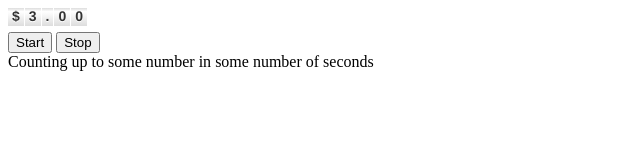
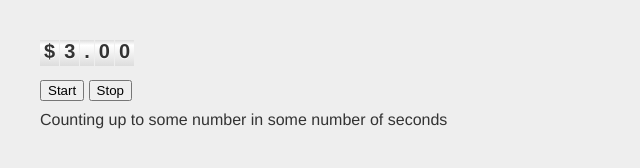
Before and after one commit to attaboy/attaboy.github.com, a plain HTML site: page wheeltimecounter/index.html in a window 1280 px wide. Shown: the whole page, without its empty margins (0-640 px from the left). Drawn offline with Linux system fonts and the light colour scheme.

Commit message:
better css

```diff
--- a/wheeltimecounter/css/wheeltimecounter.css
+++ b/wheeltimecounter/css/wheeltimecounter.css
@@ -1,8 +1,22 @@
+body {
+  background-color: #EEE;
+  color: #333;
+  margin: 40px;
+  font-family: "Helvetica Neue", Arial, Helvetica, sans-serif;
+}
+
+#number {
+  margin: 0 0 10px 0;
+}
+
+button {
+  margin: 0 0 10px 0;
+}
+
 .tickCounterContainer {
   display: inline-block;
   font-family: 'Helvetica Neue', Arial, Helvetica, sans-serif;
-  font-size: 14px;
-  height: 20px;
+  font-size: 20px;
   font-weight: bold;
   color: #333;
 }
@@ -16,7 +30,7 @@
   text-shadow: white 0 1px 0;
   padding: 0 4px;
   margin-right: 1px;
-  height: 18px;
+  height: 26px;
   overflow: hidden;
 }
 
```
